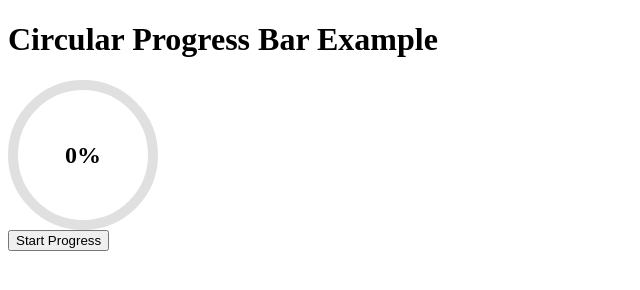
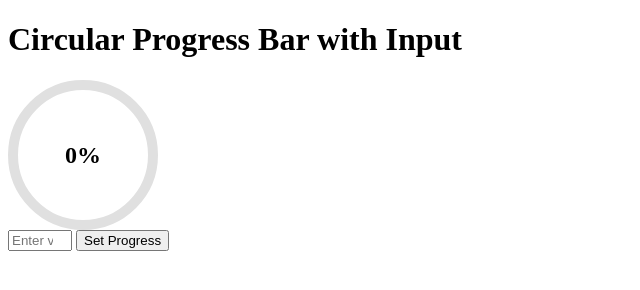
Before and after one commit to k1Ree/Progressbar, a plain HTML site: page index.html in a window 1280 px wide. Shown: the whole page, without its empty margins (0-640 px from the left). Drawn offline with Linux system fonts and the light colour scheme.

Commit message:
Update index.html

```diff
--- a/index.html
+++ b/index.html
@@ -3,7 +3,7 @@
 <head>
     <meta charset="UTF-8">
     <meta name="viewport" content="width=device-width, initial-scale=1.0">
-    <title>Circular Progress Bar</title>
+    <title>Circular Progress Bar with Input</title>
     <style>
         .progress-circle {
             position: relative;
@@ -49,7 +49,7 @@
 </head>
 <body>
 
-    <h1>Circular Progress Bar Example</h1>
+    <h1>Circular Progress Bar with Input</h1>
 
     <!-- Круговой прогресс-бар -->
     <div class="progress-circle">
@@ -63,24 +63,26 @@
         <div class="progress-text" id="progress-text">0%</div>
     </div>
 
-    <!-- Кнопка для запуска прогресса -->
-    <button onclick="startProgress()">Start Progress</button>
+    <!-- Поле для ввода числа -->
+    <input type="number" id="progress-input" min="0" max="100" placeholder="Enter value (0-100)">
+    <button onclick="updateProgress()">Set Progress</button>
 
     <script>
-        function startProgress() {
+        function updateProgress() {
             let progressBar = document.querySelector('.progress-bar');
             let progressText = document.getElementById('progress-text');
-            let progress = 0;
-            let interval = setInterval(function() {
-                if (progress >= 100) {
-                    clearInterval(interval);
-                } else {
-                    progress++;
-                    let offset = 440 - (440 * progress) / 100; // вычисляем сдвиг
-                    progressBar.style.strokeDashoffset = offset;
-                    progressText.innerHTML = progress + "%";
-                }
-            }, 50); // Скорость обновления прогресса (50 мс для быстрого заполнения)
+            let inputValue = document.getElementById('progress-input').value;
+
+            // Проверяем, что значение находится в пределах 0-100
+            if (inputValue < 0 || inputValue > 100) {
+                alert("Please enter a value between 0 and 100.");
+                return;
+            }
+
+            let progress = parseInt(inputValue); // Получаем значение из input
+            let offset = 440 - (440 * progress) / 100; // Вычисляем сдвиг для прогресса
+            progressBar.style.strokeDashoffset = offset;
+            progressText.innerHTML = progress + "%";
         }
     </script>
 
```
